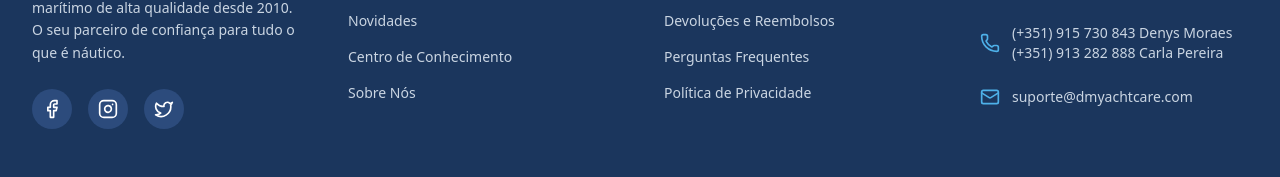
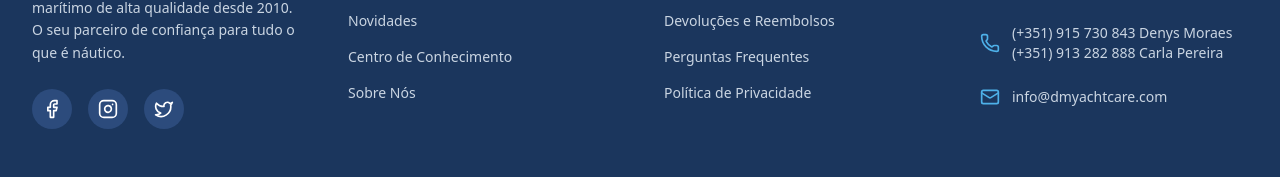
Before and after one commit to contatoantaresenergia-netizen/Dm-Yatch, a React (Vite) app: page / in a window 1280 px wide. Shown: the part 5944-6121 px from the top of the page. Built offline with nearby package versions, Linux system fonts and the light colour scheme.

Commit message:
Update Footer.tsx

```diff
--- a/src/components/Footer.tsx
+++ b/src/components/Footer.tsx
@@ -73,7 +73,7 @@ export default function Footer() {
               </li>
               <li className="flex items-center gap-3">
                 <Mail className="text-accent shrink-0" size={20} />
-                <span>suporte@dmyachtcare.com</span>
+                <span>info@dmyachtcare.com</span>
               </li>
             </ul>
           </div>
```
